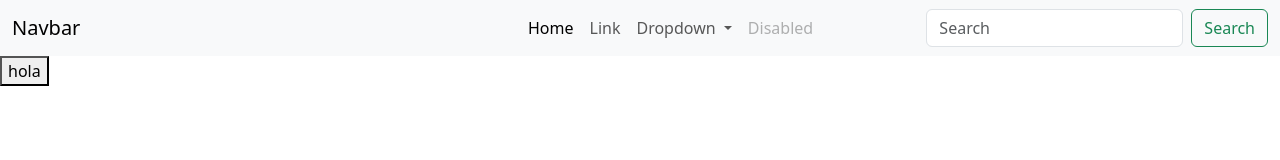
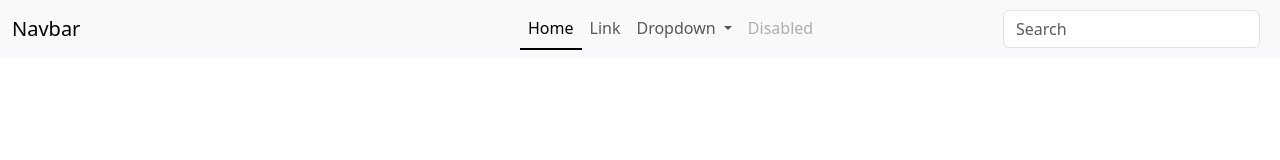
Before and after one commit to lautaroYob/pagina-vacaciones-2-header, a plain HTML site: page index.html in a window 1280 px wide. In both pictures the pointer is over the item "Home". Drawn offline with nearby package versions, Linux system fonts and the light colour scheme.

Commit message:
header con el hover nada mas

```diff
--- a/css/style.css
+++ b/css/style.css
@@ -1,3 +1,11 @@
 .narvbar{
     margin-right: 35%;
 }
+
+/* .desplegable:hover{
+    border-bottom: solid 1px red;
+} */
+
+.nav-item:hover{
+    border-bottom: solid 2px rgb(0, 0, 0);
+}
--- a/index.html
+++ b/index.html
@@ -46,12 +46,11 @@
                 </ul>
                 <form class="d-flex" role="search">
                     <input class="form-control me-2" type="search" placeholder="Search" aria-label="Search">
-                    <button class="btn btn-outline-success" aria-expanded="false" type="submit">Search</button>
+                    <!-- <button class="btn btn-outline-success" aria-expanded="false" type="submit">Search</button> -->
                 </form>
             </div>
         </div>
     </nav>
-    <button class="desplegable tangADeBootrapYDelButton listaDesordenadaDeldesplagable">hola </button>
     <!-- <script src="./js/bootstrap.js"></script> -->
     <script src="./js/scrip.js"></script>
     <script src="https://cdn.jsdelivr.net/npm/bootstrap@5.3.2/dist/js/bootstrap.bundle.min.js" integrity="sha384-C6RzsynM9kWDrMNeT87bh95OGNyZPhcTNXj1NW7RuBCsyN/o0jlpcV8Qyq46cDfL" crossorigin="anonymous"></script>
```
